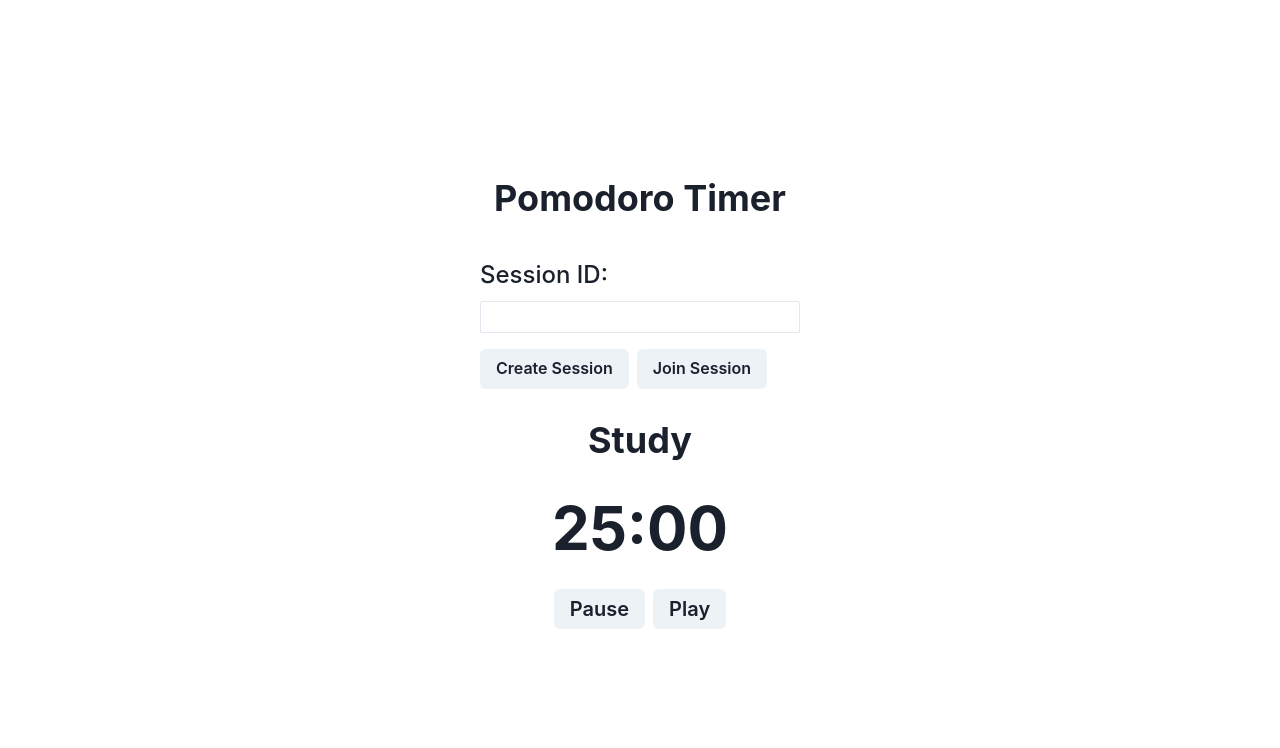
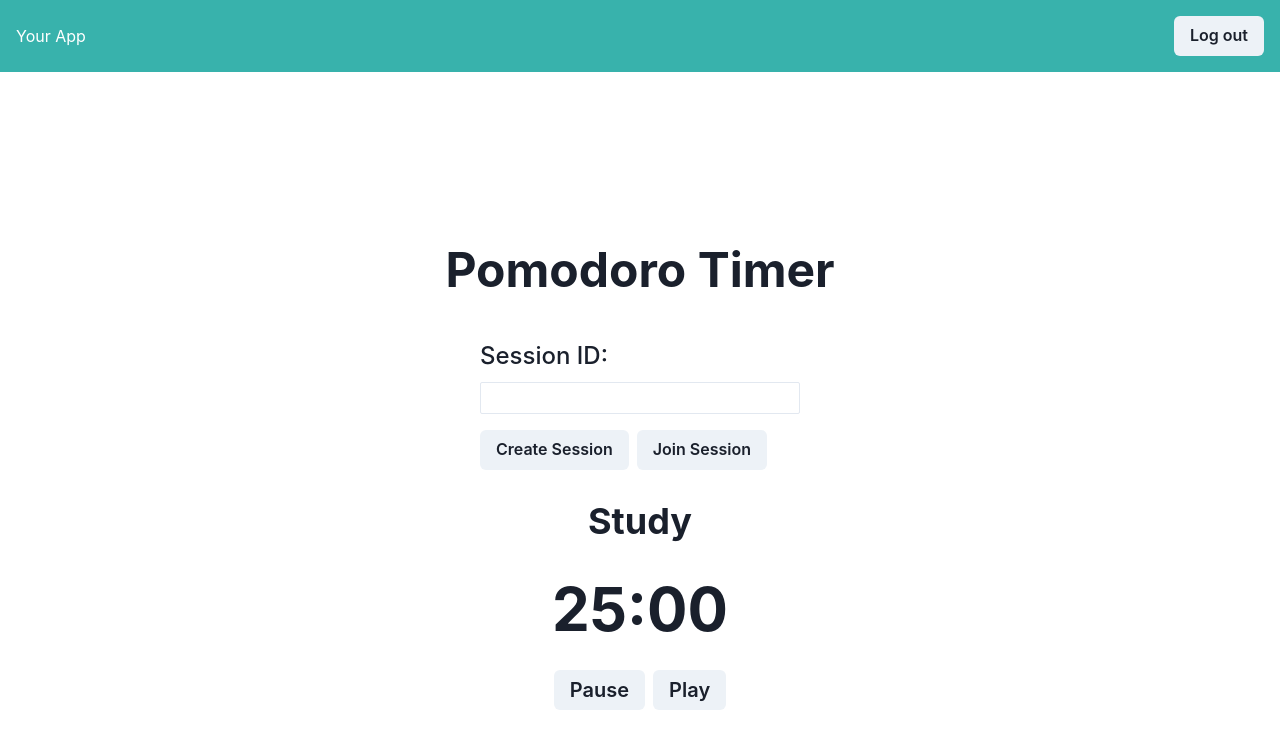
Before and after one commit to lucionathan/pomodoro, a Next.js app in the folder pomodoro-frontend/: page / in a window 1280 px wide. Shown: the top 748 px of the page. Built offline with nearby package versions, Linux system fonts and the light colour scheme; no server answers; sample sign-in values are in the browser's storage.

Commit message:
adding a header bar, login and a HOC to check if user is logged in or not, and renders depending on that HOC

```diff
--- a/pomodoro-frontend/src/pages/_app.tsx
+++ b/pomodoro-frontend/src/pages/_app.tsx
@@ -1,10 +1,12 @@
 import '@/styles/globals.css'
 import type { AppProps } from 'next/app'
 import { ChakraProvider } from '@chakra-ui/react'
+import Header from '../pages/header';
 
 export default function App({ Component, pageProps }: AppProps) {
   return (
     <ChakraProvider>
+      <Header />
       <Component {...pageProps} />
     </ChakraProvider>
   )
--- /dev/null
+++ b/pomodoro-frontend/src/pages/header.tsx
@@ -0,0 +1,47 @@
+import React, { useEffect, useState } from 'react';
+import { Box, Button, Flex } from '@chakra-ui/react';
+import { useRouter } from 'next/router';
+import { User } from 'firebase/auth';
+import { auth } from '../../config/firebaseConfig';
+
+const Header: React.FC = () => {
+  const [user, setUser] = useState<User | null>(null);
+  const router = useRouter();
+
+  useEffect(() => {
+    const unsubscribe = auth.onAuthStateChanged((currentUser) => {
+      setUser(currentUser as User);
+    });
+
+    return () => {
+      unsubscribe();
+    };
+  }, []);
+
+  const handleLogout = async () => {
+    try {
+      await auth.signOut();
+      router.push('/login');
+    } catch (error) {
+      console.error('Error logging out:', error);
+    }
+  };
+
+  return (
+    <Box bg="teal.400" p={4} color="white">
+      <Flex justifyContent="space-between" alignItems="center">
+        <Box>
+          {/* Add your application logo or title here */}
+          <span>Your App</span>
+        </Box>
+        {user && (
+          <Box>
+            <Button onClick={handleLogout}>Log out</Button>
+          </Box>
+        )}
+      </Flex>
+    </Box>
+  );
+};
+
+export default Header;
--- a/pomodoro-frontend/src/pages/index.tsx
+++ b/pomodoro-frontend/src/pages/index.tsx
@@ -3,7 +3,7 @@ import { NextPage } from 'next';
 import Link from 'next/link';
 import { auth } from '../../config/firebaseConfig';
 import Pomodoro from './pomodoro';
-
+import withAuth from './withAuth';
 const Home: NextPage = () => {
   return (
     <div>
@@ -28,4 +28,4 @@ const Home: NextPage = () => {
   );
 };
 
-export default Home;
+export default withAuth(Home);
--- a/pomodoro-frontend/src/pages/login/index.tsx
+++ b/pomodoro-frontend/src/pages/login/index.tsx
@@ -1,4 +1,5 @@
 import React, { useState } from 'react';
+import { useRouter } from 'next/router';
 import { auth } from '../../../config/firebaseConfig';
 import {
   Box,
@@ -15,10 +16,13 @@ const Login: React.FC = () => {
   const [email, setEmail] = useState('');
   const [password, setPassword] = useState('');
 
+  const router = useRouter(); // Add this line
+
   const handleSubmit = async (event: React.FormEvent<HTMLFormElement>) => {
     event.preventDefault();
     try {
       await auth.signInWithEmailAndPassword(email, password);
+      router.push('/'); // Add this line to redirect to the home page
     } catch (error) {
       console.error('Error signing in:', error);
     }
--- a/pomodoro-frontend/src/pages/pomodoro/index.tsx
+++ b/pomodoro-frontend/src/pages/pomodoro/index.tsx
@@ -2,7 +2,6 @@ import React, { useState, useEffect, useContext, useRef } from 'react';
 import {
   Box,
   Button,
-  ChakraProvider,
   Flex,
   FormControl,
   FormLabel,
@@ -120,13 +119,13 @@ const Pomodoro: React.FC = () => {
       height="100vh"
       mx="auto"
     >
-      <ChakraProvider>
-        <Text fontSize="4xl" fontWeight="bold">
-          Pomodoro Timer
-        </Text>
-      </ChakraProvider>
 
-      <audio ref={audioRef} src="/alarm.mp3" />
+      <Text fontSize="5xl" fontWeight="bold">
+        Pomodoro Timer
+      </Text>
+      <Box>
+        <audio ref={audioRef} src="/alarm.mp3" />
+      </Box>
       <FormControl maxW="xs" mt={8}>
         <FormLabel fontSize="2xl" htmlFor="session-id">Session ID: {sessionID}</FormLabel>
         <Input
--- a/pomodoro-frontend/src/pages/register/index.tsx
+++ b/pomodoro-frontend/src/pages/register/index.tsx
@@ -1,4 +1,5 @@
 import React, { useState } from 'react';
+import { useRouter } from 'next/router';
 import { auth } from '../../../config/firebaseConfig';
 import {
   Box,
@@ -10,15 +11,19 @@ import {
   Input,
   Text,
 } from "@chakra-ui/react";
+import { RouteHandlerManager } from 'next/dist/server/future/route-handler-managers/route-handler-manager';
 
 const Register: React.FC = () => {
   const [email, setEmail] = useState('');
   const [password, setPassword] = useState('');
 
+  const router = useRouter(); // Add this line
+
   const handleSubmit = async (event: React.FormEvent<HTMLFormElement>) => {
     event.preventDefault();
     try {
       await auth.createUserWithEmailAndPassword(email, password);
+      router.push('/login');
     } catch (error) {
       console.error('Error registering:', error);
     }
--- /dev/null
+++ b/pomodoro-frontend/src/pages/withAuth.tsx
@@ -0,0 +1,27 @@
+import React, { useEffect } from 'react';
+import { useRouter } from 'next/router';
+import { auth } from '../../config/firebaseConfig';
+
+const withAuth = (WrappedComponent: React.ComponentType) => {
+  const Wrapper: React.FC = (props) => {
+    const router = useRouter();
+
+    useEffect(() => {
+      const unsubscribe = auth.onAuthStateChanged((user) => {
+        if (!user) {
+          router.push('/login');
+        }
+      });
+
+      return () => {
+        unsubscribe();
+      };
+    }, [router]);
+
+    return <WrappedComponent {...props} />;
+  };
+
+  return Wrapper;
+};
+
+export default withAuth;
```
